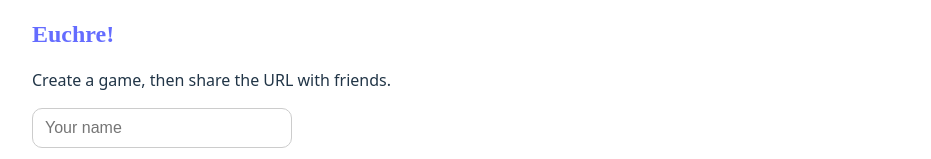
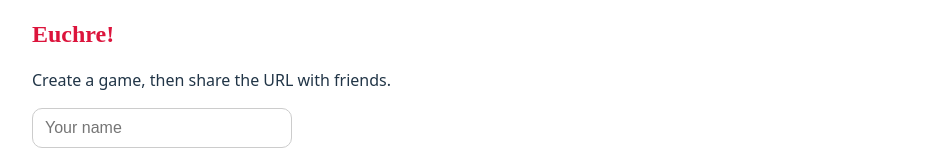
Before and after one commit to mgriffioen/euchre-async, a React (Vite) app: page / in a window 1280 px wide. Shown: the top 159 px of the page, without its empty margins (174-1105 px from the left). Built offline with nearby package versions, Linux system fonts and the light colour scheme; a web font is replaced by a local one.

Commit message:
Update index.css

```diff
--- a/src/index.css
+++ b/src/index.css
@@ -27,11 +27,11 @@ html, body {
 
 a {
   font-weight: 500;
-  color: #646cff;
+  color: #DC143C;
   text-decoration: inherit;
 }
 a:hover {
-  color: #535bf2;
+  color: #000000;
 }
 
 *, *::before, *::after { box-sizing: border-box; }
```
